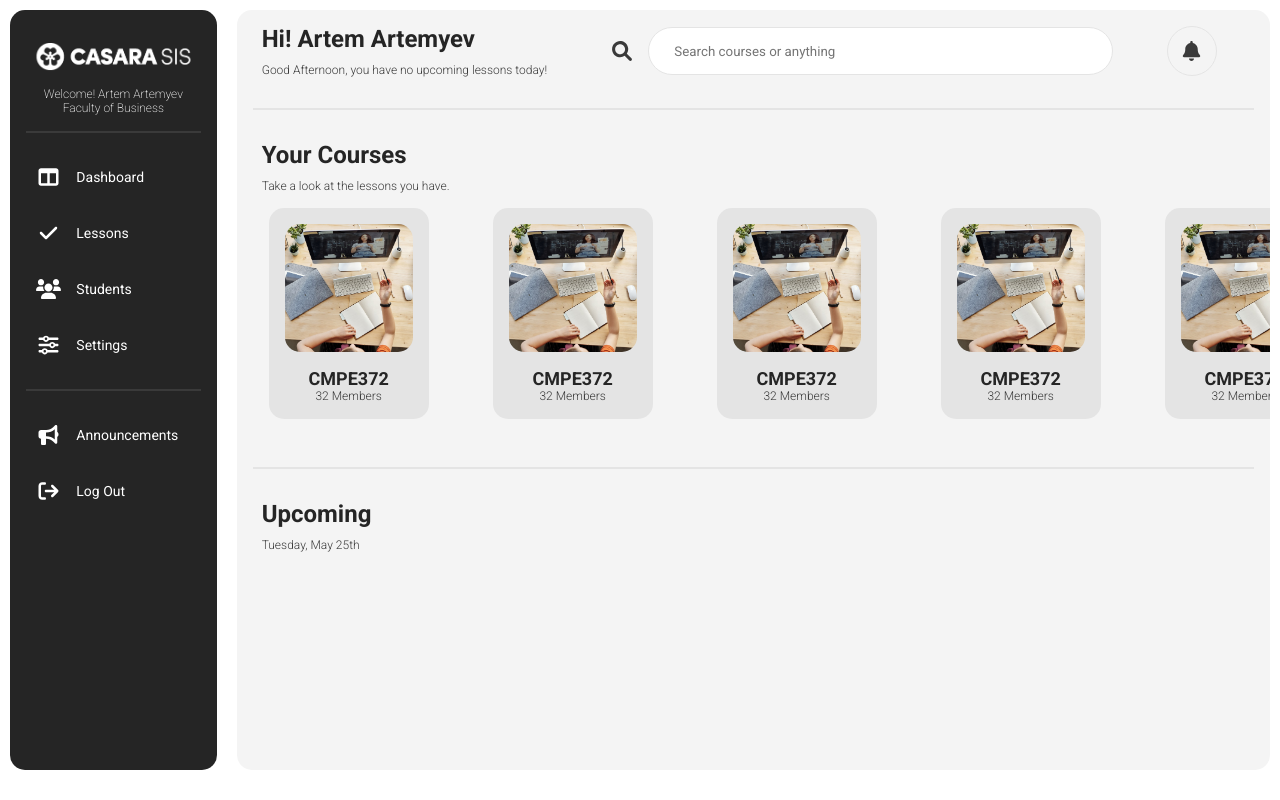
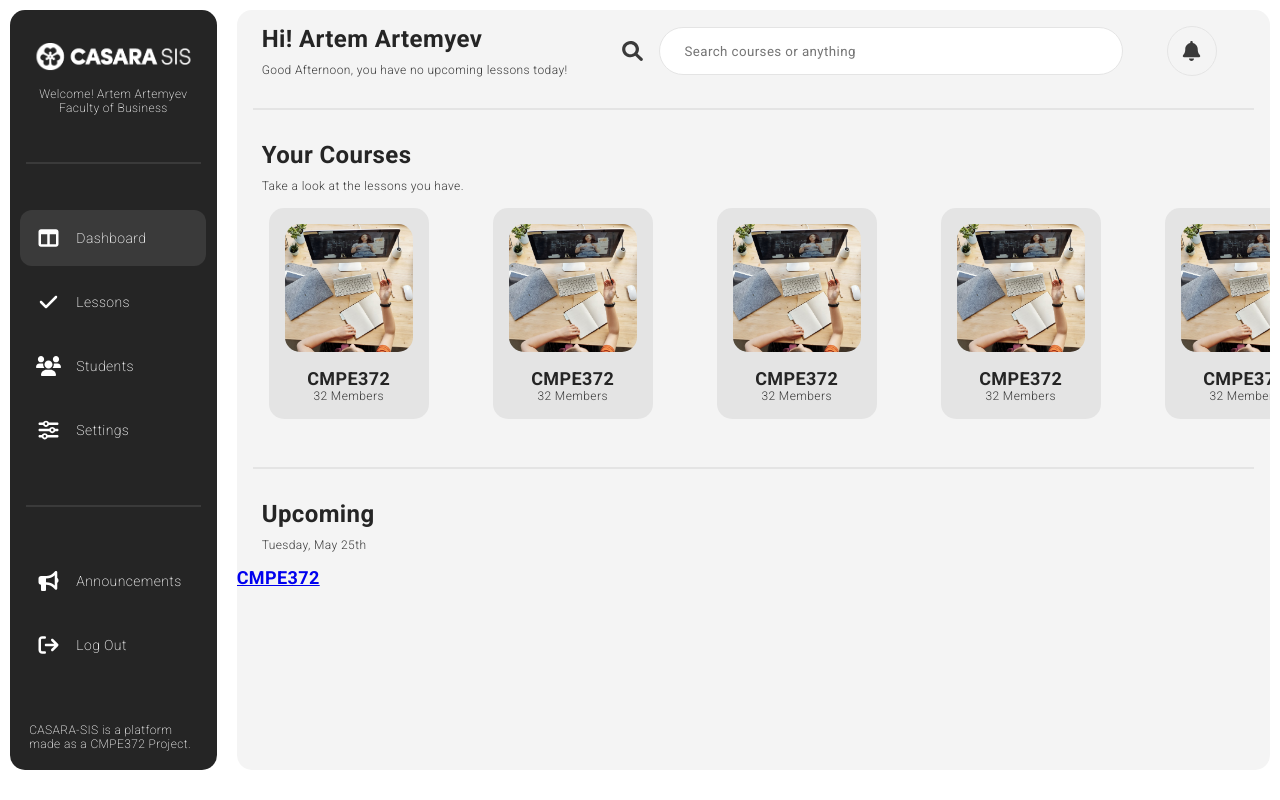
Before and after one commit to Arteely/CMPE372, a PHP site: page / in a window 1280 px wide. Run offline with PHP 8.4, Linux system fonts and the light colour scheme.

Commit message:
Add files via upload

```diff
--- a/StudentMngmtProject/index.php
+++ b/StudentMngmtProject/index.php
@@ -17,8 +17,8 @@
                 </div>
                 <hr class="sidebar-divide">
                 <ul class="side-menu-links">
-                    <li class="side-menu-button">
-                        <a href="#">
+                    <li class="side-menu-button selected">
+                        <a href="index.html">
                             <img class="side-menu-button-image" src="assets/icons/table-columns-solid.svg">
                             <span class="side-menu-button-text">Dashboard</span>
                         </a>
@@ -57,6 +57,9 @@
                         </a>
                     </li>
                 </ul>
+                <div class="navbar-footer">
+                    <span class="navbar-user-text">CASARA-SIS is a platform made as a CMPE372 Project.</span>
+                </div>
             </div>
             <div class="main-content-area">
                 <div class="greet-search-area">
@@ -119,6 +122,7 @@
                     </div>
                     <div class="calendar-area">
                         <div class="calendar">
+                            <a class="course-name" href="#">CMPE372</a>
 
                         </div>
                     </div>
--- a/StudentMngmtProject/stylesheet.css
+++ b/StudentMngmtProject/stylesheet.css
@@ -1,5 +1,6 @@
 *{
     font-family: 'Roboto', sans-serif;
+    letter-spacing: 0.4;
     margin: 0;
     padding: 0;
 }
@@ -31,11 +32,15 @@ hr{
     margin-bottom: 1rem;
 }
 
-.navbar-user span{
+.navbar-user-text{
     font-size: 12px;
     font-weight: 200;
     color: white;
     text-align: center;
+}
+
+.navbar-footer{
+    margin: 1.2rem;
 }
 
 .side-menu{
@@ -45,12 +50,17 @@ hr{
     border-radius: 15px;
     margin: 10px;
     overflow: scroll;
+    min-width: 12rem;
+    display: flex;
+    flex-direction: column;
+    justify-content: space-between;
 }
 
 .side-menu-links{
     display: flex;
     align-items: center;
     flex-direction: column;
+    gap: 0.5rem;
 }
 
 .side-menu-button{
@@ -59,6 +69,7 @@ hr{
     list-style: none;
     align-items: center;
     font-size: 14px;
+    font-weight: 200;
     width: 90%;
     border-radius: 0.75rem;
 }
@@ -66,6 +77,10 @@ hr{
 .side-menu-button:hover{
     background-color: #3A3A3A;
     transition: all 0.3s ease;
+}
+
+.selected{
+    background-color: #3A3A3A;
 }
 
 .side-menu-button a{
```
